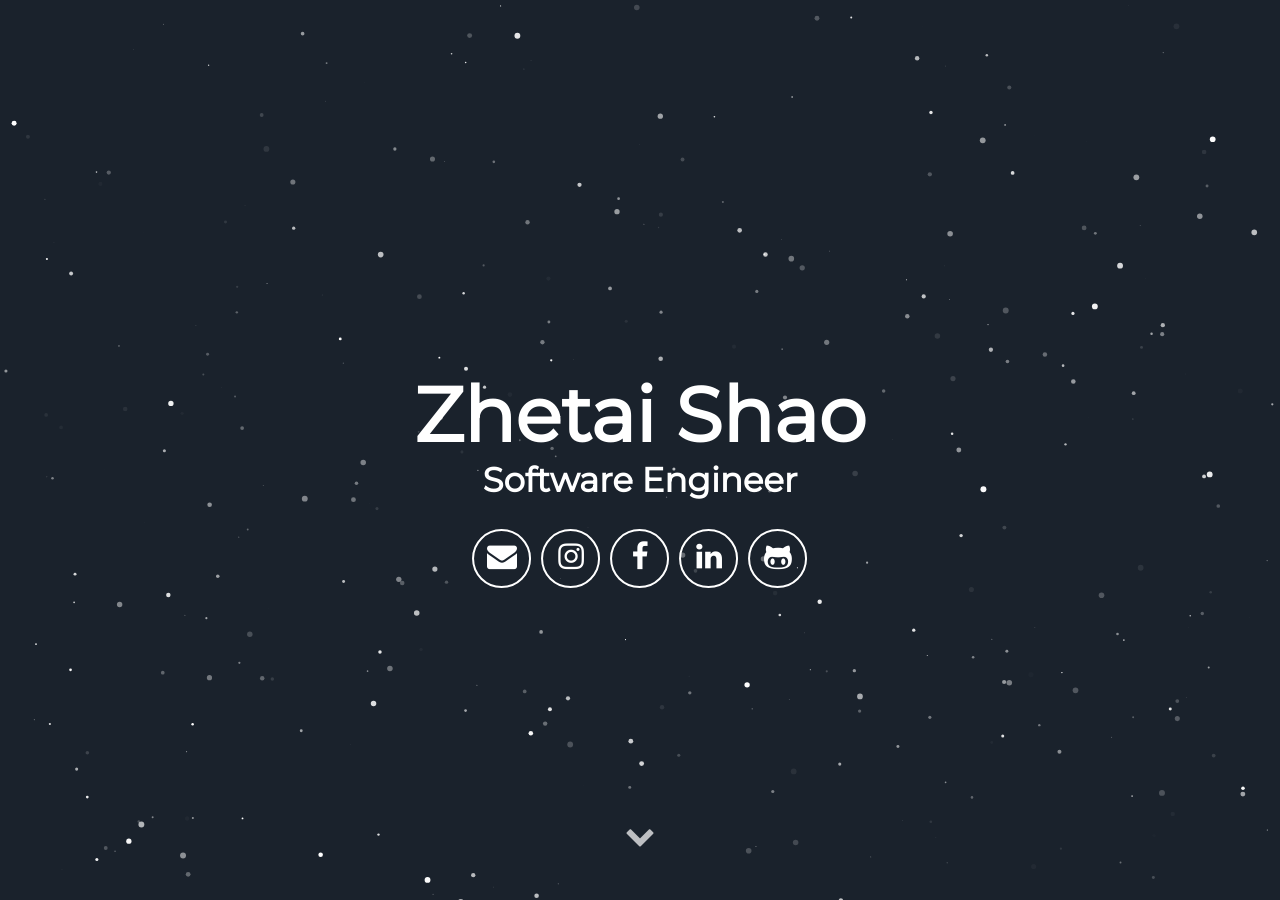
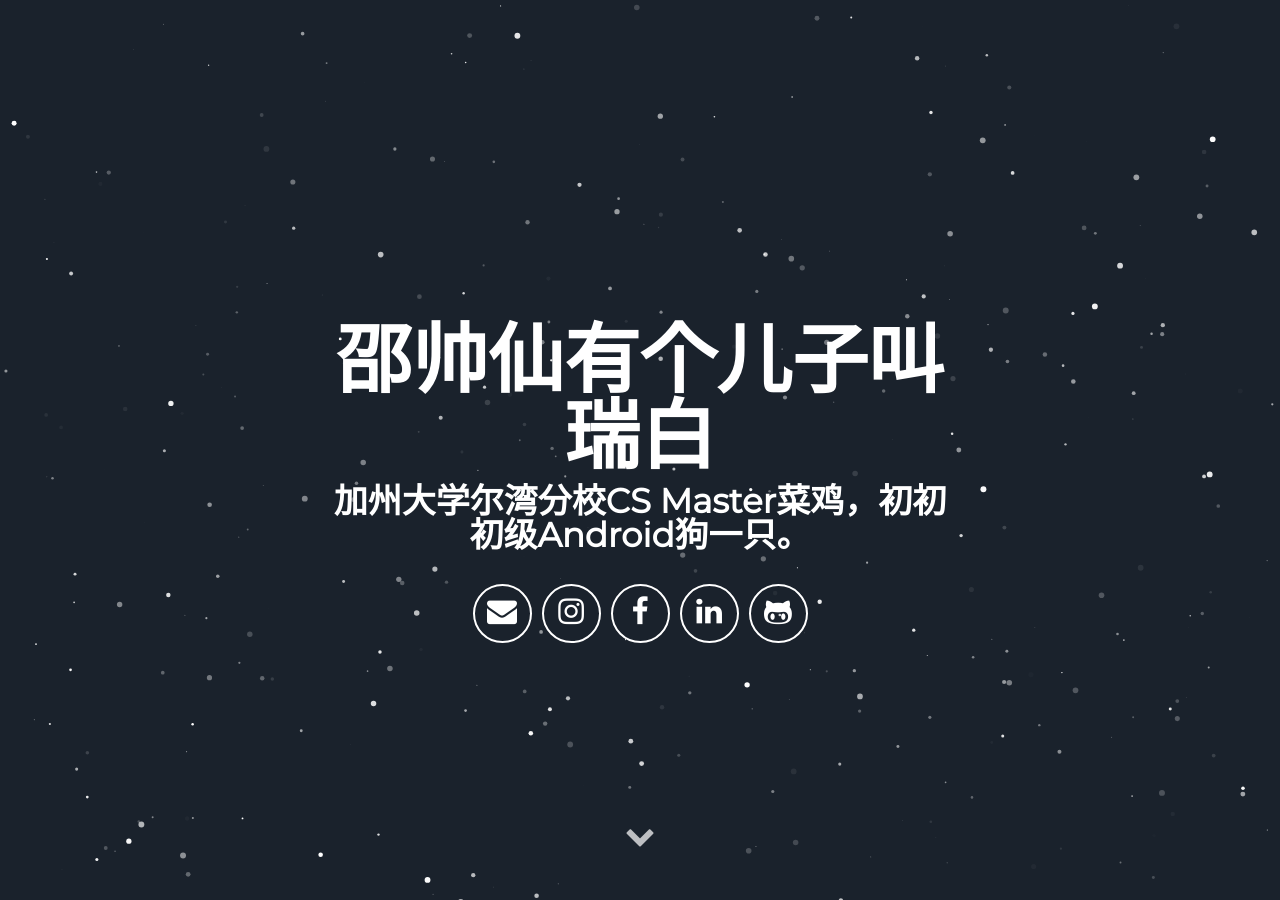
Before and after one commit to ZTShao/zhetais.github.com, a Jekyll site: the page built from index.html, in a window 1280 px wide and 900 px high. Built offline with Jekyll 4.4.1, drawn with Linux system fonts in a browser that asks for light colours; some web fonts are replaced.

Commit message:
Update header.html

```diff
--- a/_includes/header.html
+++ b/_includes/header.html
@@ -1,8 +1,8 @@
 <div id="particles-js">
   <div class="header">
       <h1>
-        <span class="site-title">{{ site.username }}</span>
-        <span class="site-description">{{ site.user_title }}</span>
+        <span class="site-title">邵帅仙有个儿子叫瑞白</span>
+        <span class="site-description">加州大学尔湾分校CS Master菜鸡，初初初级Android狗一只。</span>
       </h1>
       <div class="header-icons">
         <a aria-label="Send email" href="mailto:mauriurraco@gmail.com"><i class="icon fa fa-envelope"></i></a>
```
